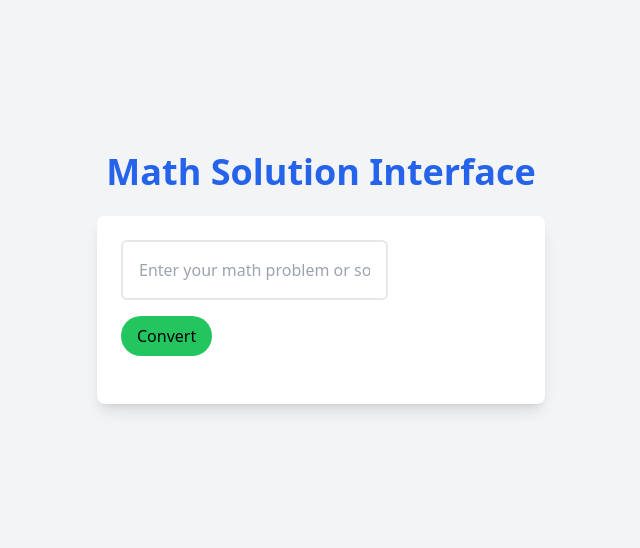
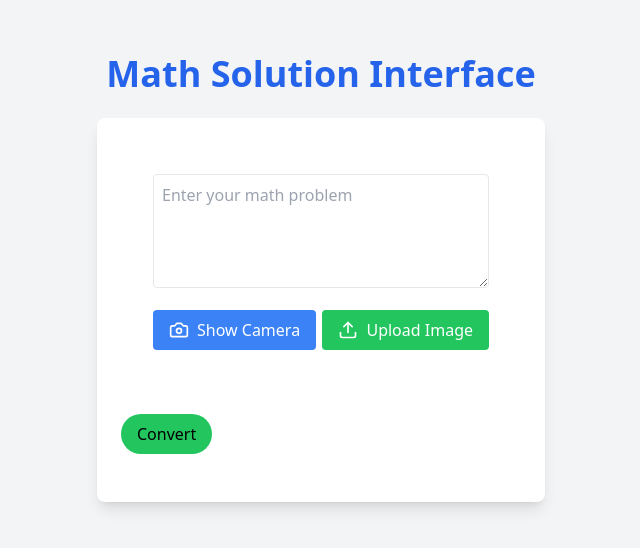
Before and after one commit to Davshiv20/mathFormalizer, a React (Vite) app in the folder math-solution-interface/: page / in a window 1280 px wide. Shown: the part 122-670 px from the top of the page, without its empty margins (319-959 px from the left). Built offline with nearby package versions, Linux system fonts and the light colour scheme.

Commit message:
file and camera integration

```diff
--- a/math-solution-interface/src/components/MathInput.jsx
+++ b/math-solution-interface/src/components/MathInput.jsx
@@ -1,18 +1,115 @@
-import React from 'react';
+import React, { useState, useRef } from 'react';
 import { useDispatch, useSelector } from 'react-redux';
-import { setInput } from '../features/mathSlice';
+import { setInput, processSolution } from '../features/mathSlice';
+import { Camera } from 'react-camera-pro';
+import { Camera as CameraIcon, Upload, X } from 'lucide-react';
+import axios from 'axios';
 
 const MathInput = () => {
   const dispatch = useDispatch();
-  const input = useSelector((state) => state.math.input);
+  const { input, isLoading, structuredSolution, error } = useSelector((state) => state.math);
+  const [showCamera, setShowCamera] = useState(false);
+  const [isCaptureLoading, setIsCaptureLoading] = useState(false);
+  const camera = useRef(null);
+
+  const handleInputChange = (e) => {
+    dispatch(setInput(e.target.value));
+  };
+
+  const handleConvert = () => {
+    dispatch(processSolution(input));
+  };
+
+  const processMathPix = async (imageData) => {
+    setIsCaptureLoading(true);
+    try {
+      // Replace with your actual backend endpoint that interfaces with MathPix
+      const response = await axios.post('http://localhost:3001/api/mathpix', { image: imageData });
+      dispatch(setInput(input + ' ' + response.data.latex));
+    } catch (error) {
+      console.error('MathPix processing failed:', error);
+      // Handle error (e.g., show a notification to the user)
+    }
+    setIsCaptureLoading(false);
+  };
+
+  const handleFileUpload = (e) => {
+    const file = e.target.files[0];
+    if (file) {
+      const reader = new FileReader();
+      reader.onloadend = () => {
+        processMathPix(reader.result);
+      };
+      reader.readAsDataURL(file);
+    }
+  };
+
+  const handleCameraCapture = () => {
+    const imageSrc = camera.current.takePhoto();
+    if (imageSrc) {
+      processMathPix(imageSrc);
+    }
+  };
 
   return (
-    <input
-      value={input}
-      className='border-grey px-4 py-4 border-2 rounded-md'
-      onChange={(e) => dispatch(setInput(e.target.value))}
-      placeholder="Enter your math problem or solution"
-    />
+    // <div className="flex flex-col items-center justify-center min-h-screen bg-gray-100 p-4">
+    //   <h1 className="text-4xl font-bold text-blue-600 mb-8">Math Solution Interface</h1>
+      <div className="bg-white p-8 rounded-lg w-full max-w-md">
+        <textarea
+          className="w-full p-2 border rounded mb-4"
+          value={input}
+          onChange={handleInputChange}
+          placeholder="Enter your math problem"
+          rows="4"
+        />
+        <div className="flex justify-between mb-4">
+          <button
+            onClick={() => setShowCamera(!showCamera)}
+            className="flex items-center px-4 py-2 bg-blue-500 text-white rounded hover:bg-blue-600"
+          >
+            <CameraIcon size={20} className="mr-2" />
+            {showCamera ? 'Hide Camera' : 'Show Camera'}
+          </button>
+          <label className="flex items-center px-4 py-2 bg-green-500 text-white rounded hover:bg-green-600 cursor-pointer">
+            <Upload size={20} className="mr-2" />
+            Upload Image
+            <input type="file" className="hidden" onChange={handleFileUpload} accept="image/*" />
+          </label>
+        </div>
+        {showCamera && (
+          <div className="mb-4 relative">
+            <Camera ref={camera} aspectRatio={16 / 9} />
+            <button
+              onClick={handleCameraCapture}
+              className="absolute bottom-2 left-1/2 transform -translate-x-1/2 px-4 py-2 bg-red-500 text-white rounded hover:bg-red-600"
+              disabled={isCaptureLoading}
+            >
+              {isCaptureLoading ? 'Processing...' : 'Capture'}
+            </button>
+            <button
+              onClick={() => setShowCamera(false)}
+              className="absolute top-2 right-2 p-1 bg-white rounded-full"
+            >
+              <X size={20} />
+            </button>
+          </div>
+        )}
+        {/* <button
+          onClick={handleConvert}
+          disabled={isLoading || !input}
+          className="w-full py-2 bg-purple-500 text-white rounded hover:bg-purple-600 disabled:bg-gray-300"
+        >
+          {isLoading ? 'Converting...' : 'Convert'}
+        </button> */}
+      </div>
+    //   {error && <p className="text-red-500 mt-4">{error}</p>}
+    //   {structuredSolution && (
+    //     <div className="mt-8 bg-white p-8 rounded-lg shadow-md w-full max-w-md">
+    //       <h2 className="text-2xl font-bold mb-4">Structured Solution:</h2>
+    //       <pre className="whitespace-pre-wrap">{structuredSolution}</pre>
+    //     </div>
+    //   )}
+    // </div>
   );
 };
 
```
